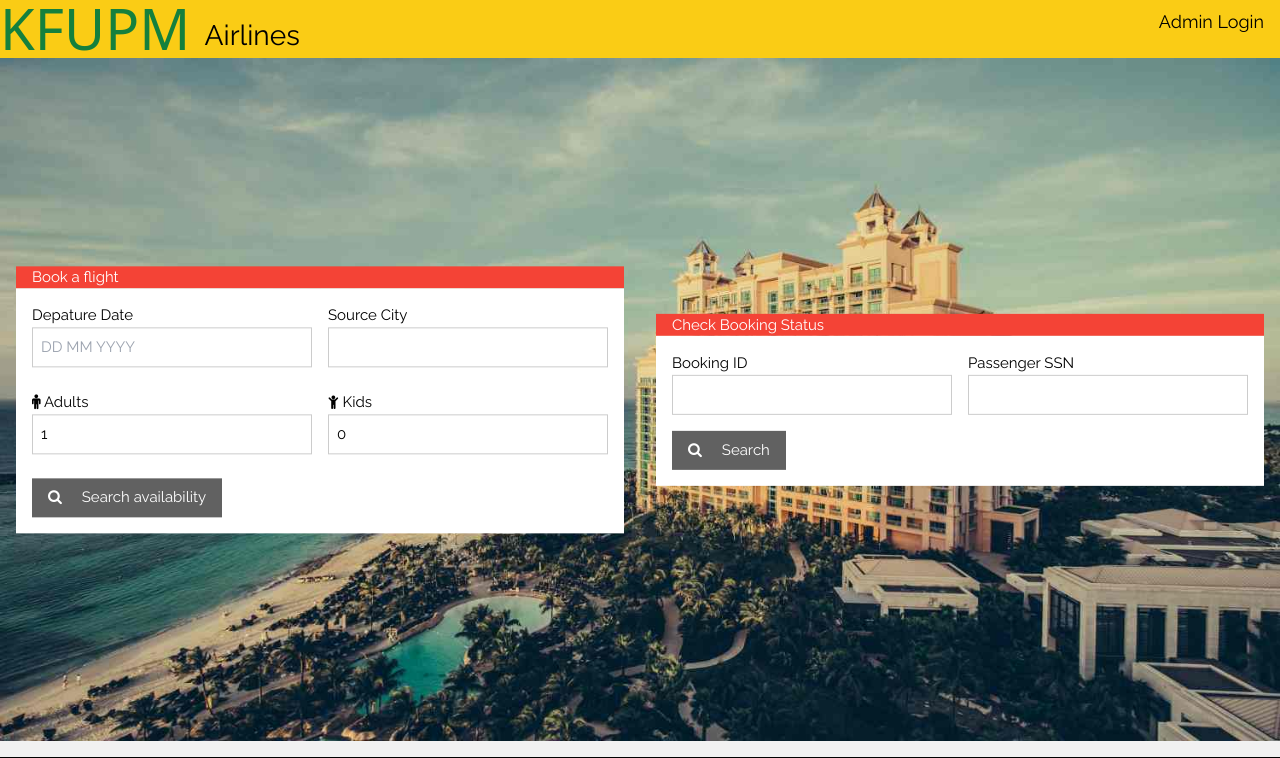
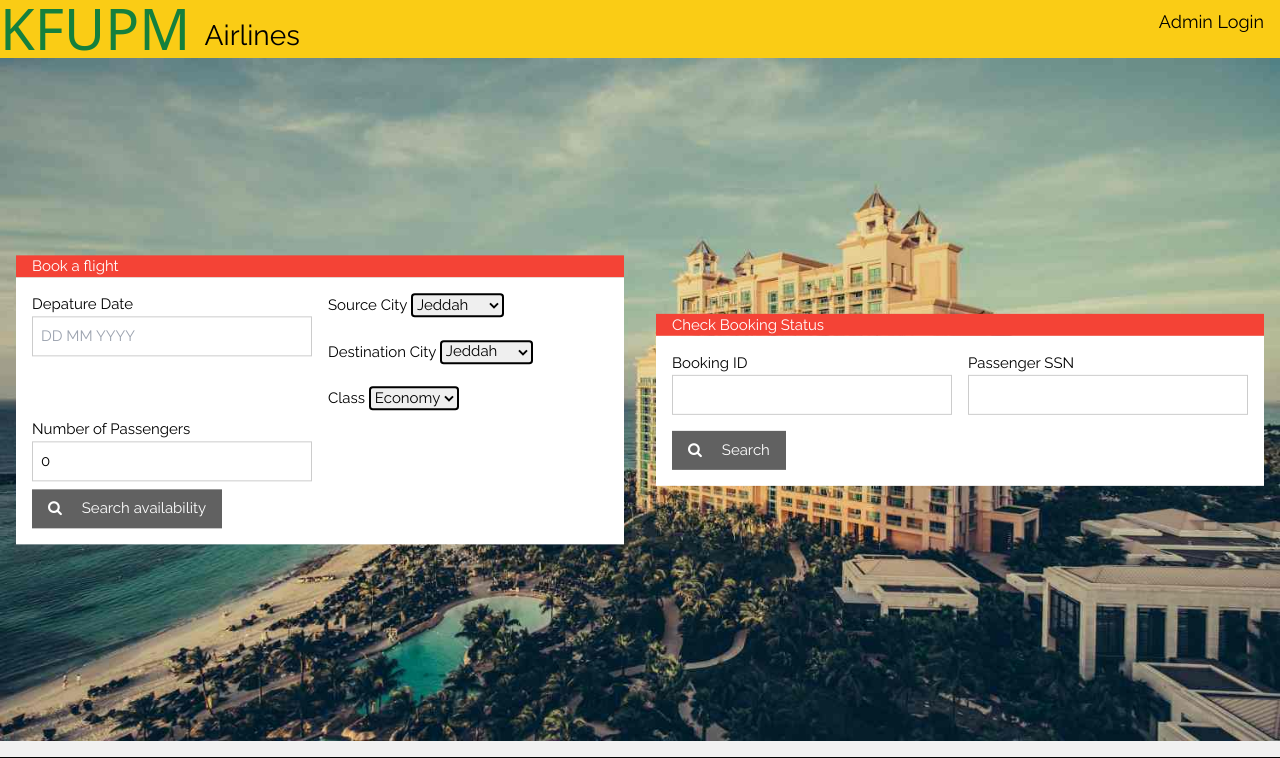
Before and after one commit to ammar-faifi/ics324, a Django app: page /flight/ in a window 1280 px wide. Shown: the top 758 px of the page. Run offline with Django 4.2, Linux system fonts and the light colour scheme; some libraries are stand-ins or nearby versions.

Commit message:
completing booking form

```diff
--- a/flight/templates/flight/index.html
+++ b/flight/templates/flight/index.html
@@ -1,6 +1,4 @@
-{% extends 'base.html' %}
-{% load static %}
-{% block content %}
+{% extends 'base.html' %} {% load static %} {% block content %}
 <header class="w3-display-container w3-content" style="max-width: 1500px">
   <img
     class="w3-image"
@@ -31,36 +29,54 @@
             />
           </div>
           <div class="w3-half">
-            <label> Source City</label>
-            <input
-              class="w3-input w3-border"
-              type="list"
-              name="SourceCity"
-              required
-            />
+            <label for="source-city">Source City</label>
+            <select
+              name="source-city"
+              id="source-city"
+              class="border-solid border-2 rounded border-black"
+            >
+              <option value="Jeddah">Jeddah</option>
+              <option value="Riyadh">Riyadh</option>
+              <option value="Dammam">Dammam</option>
+              <option value="Abha">Abha</option>
+            </select>
+            <br></br>
+            <label for="dest-city">Destination City</label>
+            <select
+              name="dest-city"
+              id="dest-city"
+              class="border-solid border-2 rounded border-black"
+            >
+              <option value="Jeddah">Jeddah</option>
+              <option value="Riyadh">Riyadh</option>
+              <option value="Dammam">Dammam</option>
+              <option value="Abha">Abha</option>
+            </select>
+
+            <br></br>
+            <label for="ticket-class">Class</label>
+            <select
+              name="ticket-class"
+              id="ticket-class"
+              class="border-solid border-2 rounded border-black"
+            >
+              <option value="Jeddah">Economy</option>
+              <option value="Riyadh">Business</option>
+              <option value="Dammam">First</option>
+            </select>
+
           </div>
         </div>
         <div class="w3-row-padding" style="margin: 8px -16px">
-          <div class="w3-half w3-margin-bottom">
-            <label><i class="fa fa-male"></i> Adults</label>
-            <input
-              class="w3-input w3-border"
-              type="number"
-              value="1"
-              name="Adults"
-              min="1"
-              max="6"
-            />
-          </div>
           <div class="w3-half">
-            <label><i class="fa fa-child"></i> Kids</label>
+            <label> Number of Passengers</label>
             <input
               class="w3-input w3-border"
               type="number"
               value="0"
-              name="Kids"
+              name="passenger"
               min="0"
-              max="6"
+              max="10"
             />
           </div>
         </div>
```
